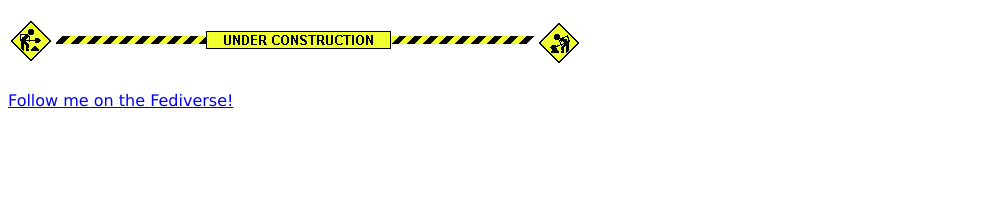
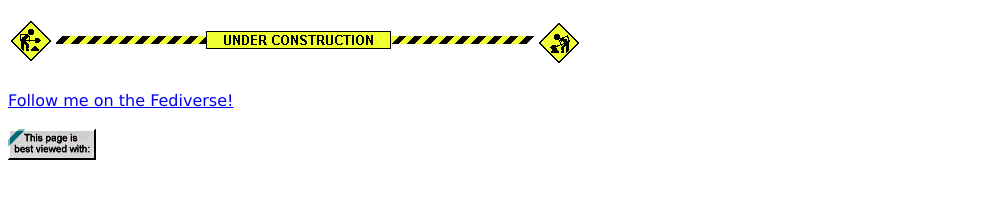
Before and after one commit to jacob5567/sevenstack.net, a plain HTML site: page public/index.html in a window 1280 px wide. Shown: the part 112-310 px from the top of the page, without its empty margins (0-1001 px from the left). Drawn offline with Linux system fonts and the light colour scheme.

Commit message:
Add netscape gif

```diff
--- a/public/index.html
+++ b/public/index.html
@@ -3,6 +3,7 @@
   <head>
     <meta charset="UTF-8">
     <meta name="viewport" content="width=device-width, initial-scale=1.0">
+    <meta name="description" content="SevenStack's personal location on the information superhighway!">
     <title>SevenStack's Internet Lounge</title>
     <link href="/style.css" rel="stylesheet" type="text/css" media="all">
   </head>
@@ -14,5 +15,8 @@
     <img src="media/construction.gif" alt="A gif that reads 'Under Construction'">
     <br><br>
     <a href="https://sfba.social/@SevenStack" rel="me">Follow me on the Fediverse!</a>
+    <br><br>
+    <img src="media/netscape.gif" alt="This page best viewed with Netscape Navigator 3.0">
+
   </body>
 </html>
```
Also changed, not shown: public/media/netscape.gif (added).
